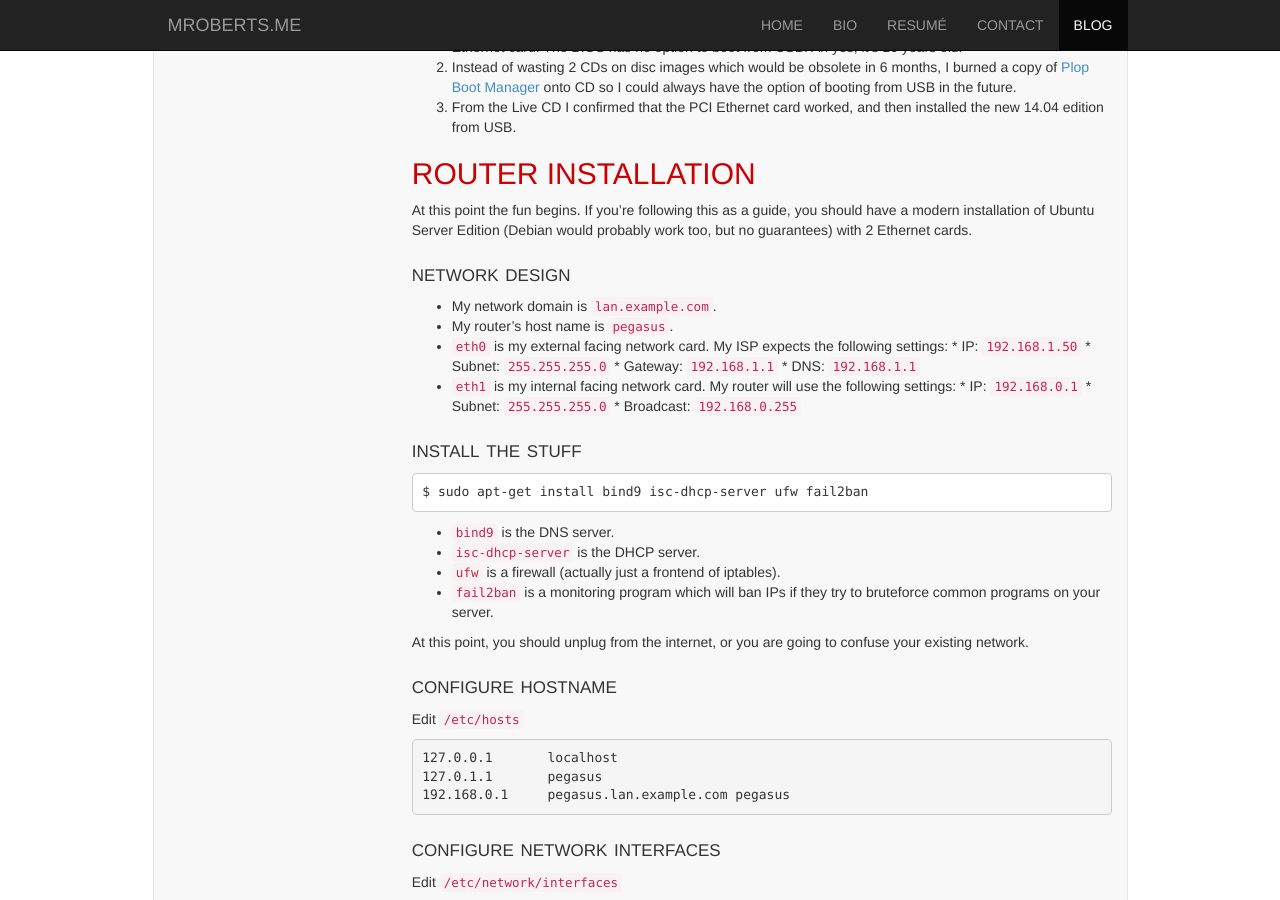
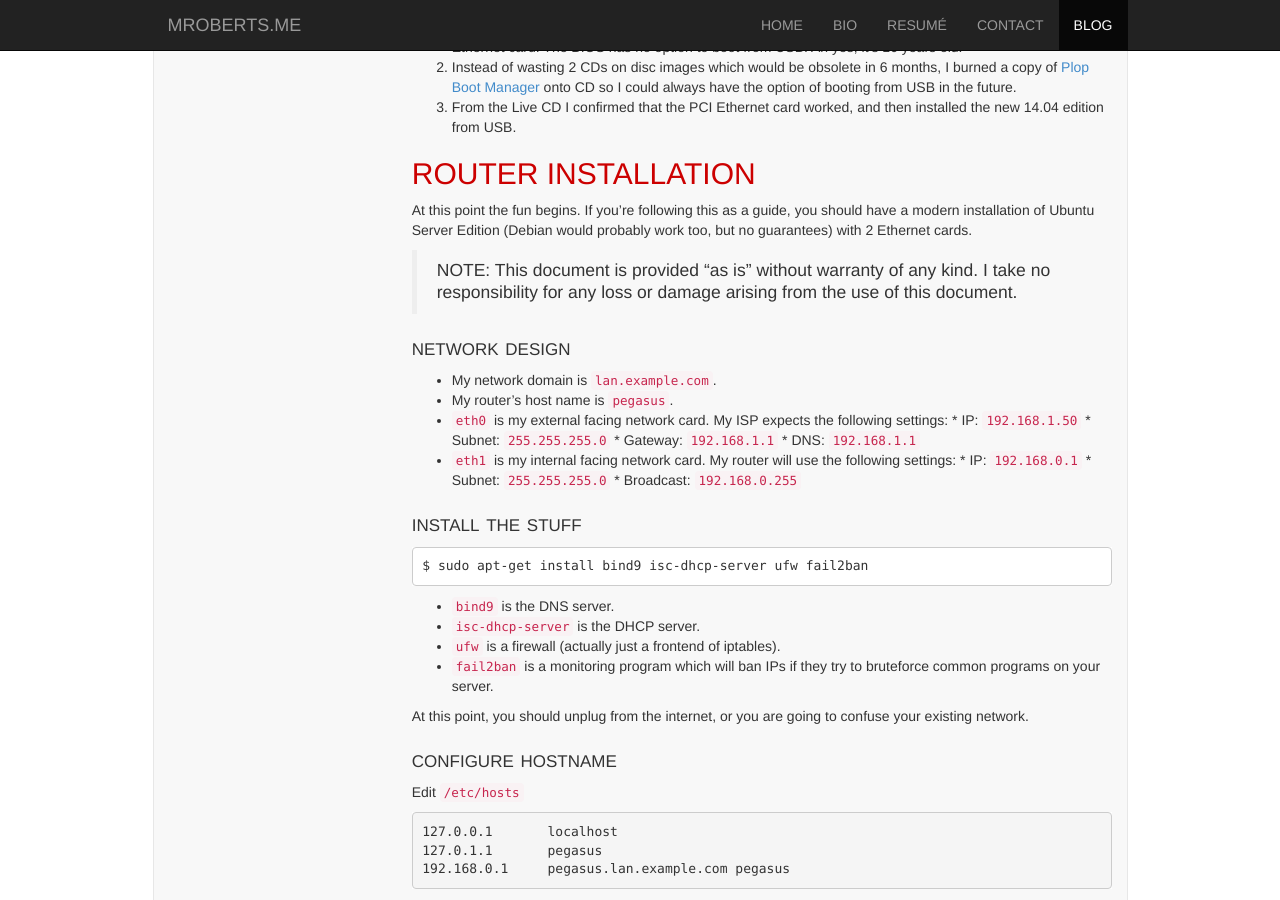
Before and after one commit to eruraindil/eruraindil.github.com, a Jekyll site: the page built from _posts/2014-04-06-building-a-router-out-of-an-old-computer.md, in a window 1280 px wide and 900 px high, scrolled down 1790 px. Built offline with Jekyll 4.4.1, drawn with Linux system fonts in a browser that asks for light colours; Markdown is read by kramdown in place of the engine named in the settings.

Commit message:
adding no responsibility for damages

```diff
--- a/_posts/2014-04-06-building-a-router-out-of-an-old-computer.md
+++ b/_posts/2014-04-06-building-a-router-out-of-an-old-computer.md
@@ -33,6 +33,8 @@ I am going to go through the steps I followed to complete this project, you can
 ##Router Installation
 
 At this point the fun begins. If you're following this as a guide, you should have a modern installation of Ubuntu Server Edition (Debian would probably work too, but no guarantees) with 2 Ethernet cards.
+
+> NOTE: This document is provided "as is" without warranty of any kind. I take no responsibility for any loss or damage arising from the use of this document.
 
 ###Network Design
 
```
